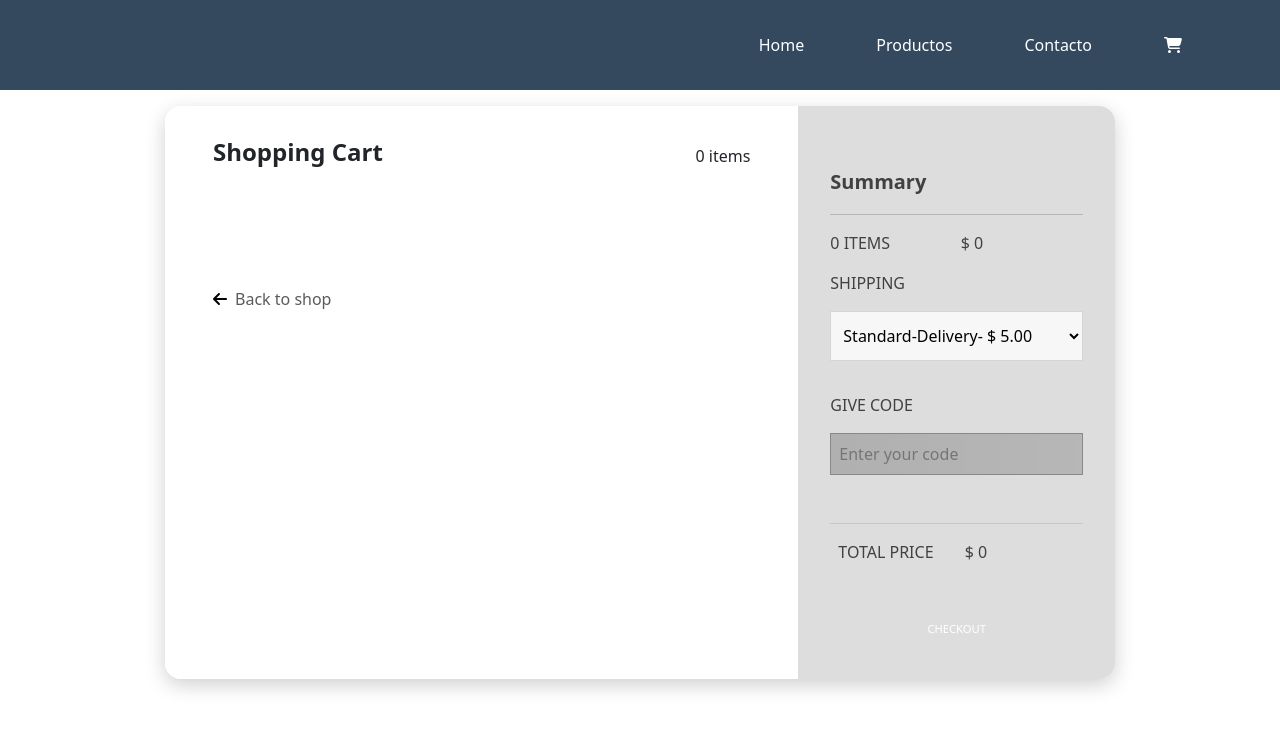
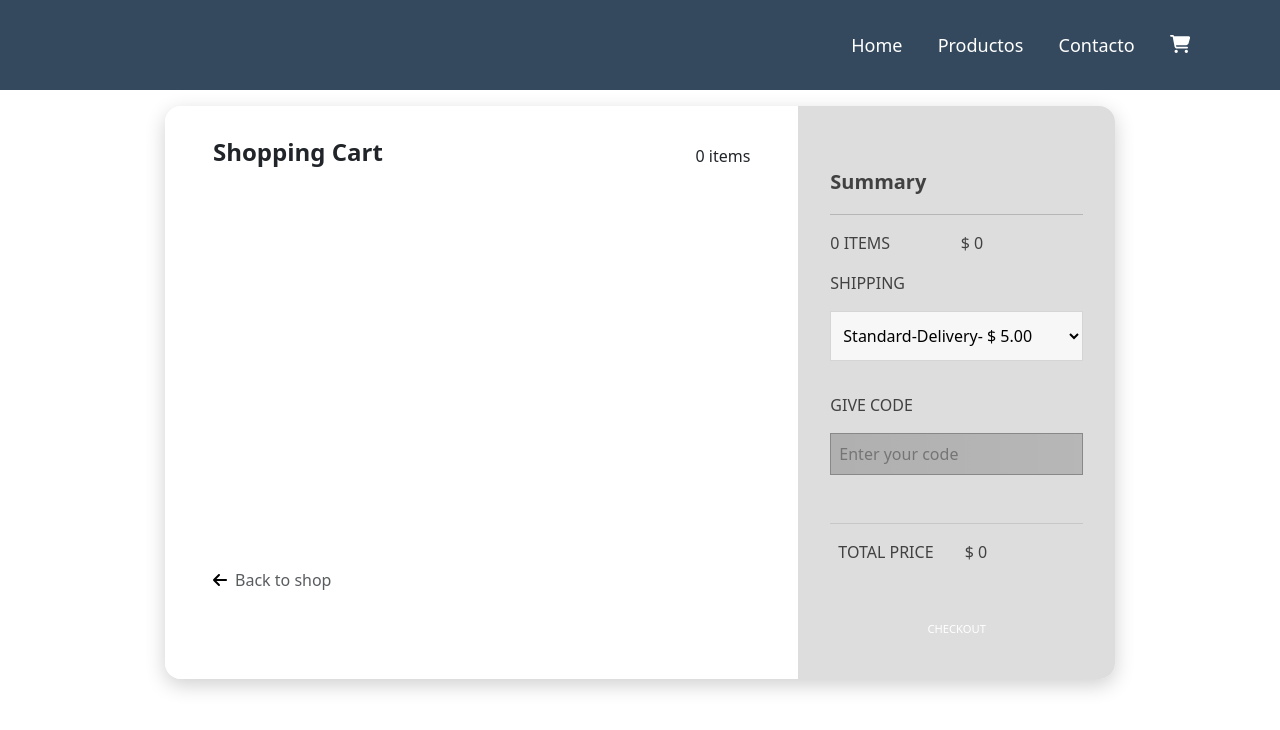
Before and after one commit to ManuelQuiroga03/mystore, a React (Create React App) app: page /cart in a window 1280 px wide. Shown: the top 730 px of the page. Built offline with nearby package versions, Linux system fonts and the light colour scheme; grey boxes are pictures that could not be loaded.

Commit message:
Ajuste estilos navbar

```diff
--- a/src/Components/Cart/Cart.js
+++ b/src/Components/Cart/Cart.js
@@ -1,8 +1,8 @@
 // Cart.js
 import React, { useRef, useState } from "react";
 import "bootstrap/dist/css/bootstrap.min.css";
-import { FontAwesomeIcon } from '@fortawesome/react-fontawesome';
-import { faArrowLeft } from '@fortawesome/free-solid-svg-icons';
+import { FontAwesomeIcon } from "@fortawesome/react-fontawesome";
+import { faArrowLeft } from "@fortawesome/free-solid-svg-icons";
 import { Link } from "react-router-dom";
 import "../../Styles/Cart.css";
 
@@ -10,10 +10,11 @@ const Cart = ({ cartItems }) => {
 const [finalTotalPrice, setTotalPrice] = useState(0);
 const selectRef = useRef(null);
 
-
     const handleShippingChange = (event) => {
         const shippingMethod = event.target.value;
-    const shippingOption = shippingOptions.find((option) => option.value === shippingMethod);
+        const shippingOption = shippingOptions.find(
+            (option) => option.value === shippingMethod
+        );
         const shippingPrice = shippingOption.price;
 
         const newTotalPrice = totalPrice + shippingPrice;
@@ -65,7 +66,7 @@ return (
                 >
                 {cartItems.map((item, index) => (
                     <div key={index} class="row border-top border-bottom">
-                <div class="row main align-items-center">
+                    <div class="row main align-items-center text-center">
                         <div class="col-2">
                         <img class="img-fluid" src={item.image} alt="" />
                         </div>
@@ -74,11 +75,15 @@ return (
                         <div class="row card-text">{item.description}</div>
                         </div>
                         <div class="col">
-                    <a className="a-cart" href="/">-</a>
-                    <a className="a-cart" href="/" >
+                        <a className="a-cart" href="/">
+                            -
+                        </a>
+                        <a className="a-cart" href="/">
                             {item.quantity}
                         </a>
-                    <a className="a-cart" href="/">+</a>
+                        <a className="a-cart" href="/">
+                            +
+                        </a>
                         </div>
                         <div class="col">
                         $ {item.price} <span class="close">&#10005;</span>
--- a/src/Components/Navbar/Navbar.js
+++ b/src/Components/Navbar/Navbar.js
@@ -12,15 +12,15 @@ const Navbar = ({handleAddToCart, cartItems}) => {
             <div className="container">
                 <div className="collapse navbar-collapse" id="navbarSupportedContent">
                     <ul className="navbar-nav me-auto mb-2 mb-lg-0">
-                    <li><Link to="/">Home</Link></li>
-                    <li><a href="/productos">Productos</a></li>
-                    <li><a href="/contacto">Contacto</a></li>
-                    <li>
-                    <Link to="/cart">
-                        <FontAwesomeIcon icon={faShoppingCart} />
-                        {/* <span className="numCart">{cartItems.reduce((total, item) => total + item.quantity, 0)}</span> */}
-                    </Link>
-                    </li>
+                        <li><Link to="/" className="link">Home</Link></li>
+                        <li><Link to="/productos" className="link">Productos</Link></li>
+                        <li><Link href="/contacto" className="link">Contacto</Link></li>
+                        <li>
+                        <Link to="/cart" className="link" id="hire-me">
+                            <FontAwesomeIcon icon={faShoppingCart} />
+                            {/* <span className="numCart">{cartItems.reduce((total, item) => total + item.quantity, 0)}</span> */}
+                        </Link>
+                        </li>
                     </ul>
                 </div>
             </div>
--- a/src/Styles/Cart.css
+++ b/src/Styles/Cart.css
@@ -89,7 +89,7 @@ img{
     width: 3.5rem;
 }
 .back-to-shop{
-    margin-top: 4.5rem;
+    margin-top: calc(100% - 200px);
 }
 h5{
     margin-top: 4vh;
@@ -136,7 +136,7 @@ input:focus::-webkit-input-placeholder
     box-shadow: none;
     color: white;
     -webkit-box-shadow: none;
-    -webkit-user-select: none;
+    /* -webkit-user-select: none; */
     transition: none;
 }
 .btn:hover{
--- a/src/Styles/Navbar.css
+++ b/src/Styles/Navbar.css
@@ -8,24 +8,50 @@ nav{
 }
 ul{
     display: flex;
-    gap: 40px;
+    gap: 1.2rem;
     list-style: none;
     width: 100%;
     justify-content: end;
-    /* margin: auto; */
-    /* padding: 0; */
-}
-li{
-    padding: 8px;
-}
-li:hover{
-    border-radius: 8px;
-    border: solid 1px #E9F4FF;
-}
-a{
-    text-decoration: none;
-    color: #FFF;
 }
 .numCart{
     margin-left: 5px;
 }
+.link{
+    text-decoration: none;
+    color: #FFF;
+    padding: 0.5rem;
+    font-size: 18px;
+    position: relative;
+}
+.link::before {
+    content: "";
+    position: absolute;
+    width: 100%;
+    height: 2px;
+    background: #FFF;
+    border-radius: 5px;
+    transform: scaleX(0);
+    transition: all 0.6s ease;
+}
+.link::before {
+    bottom: 0;
+    left: 0;
+}
+.link:hover::before {
+    transform: scaleX(1);
+}
+#hire-me {
+    display: flex;
+    align-items: center;
+    border-radius: 5px;
+    padding: 0.2rem 0.5rem;
+    transition: all 0.6s ease;
+}
+#hire-me:hover {
+    background-color: transparent;
+    color: #fff;
+    padding: 0.5rem;
+}
+#hire-me i {
+    margin-right: 0.5rem;
+}
```
Lines whose indentation alone changed are shown as unchanged.
